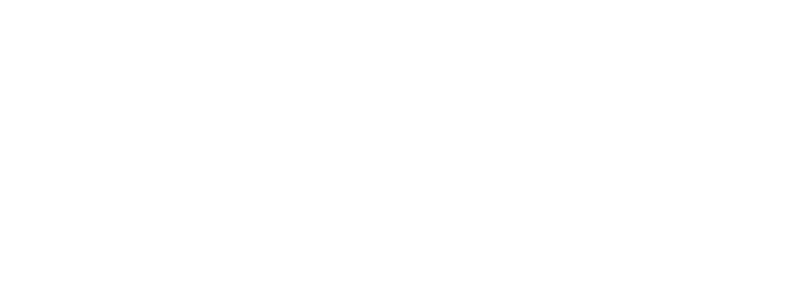
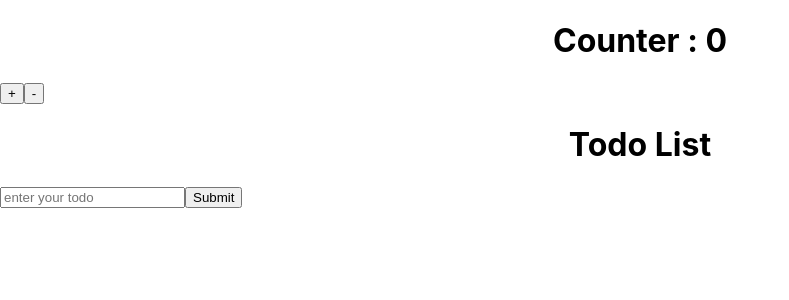
Before and after one commit to prachisinghsherawat/React-Practice, a React (Create React App) app: page /task2 in a window 1280 px wide. Before the commit this address had no page. Shown: the top 300 px of the page, without its empty margins (0-789 px from the left). Built offline with nearby package versions, Linux system fonts and the light colour scheme.

Commit message:
All Routes

```diff
--- a/src/Components/AllRoutes/AllRoutes.jsx
+++ b/src/Components/AllRoutes/AllRoutes.jsx
@@ -3,6 +3,7 @@ import { HomeDetails } from "../MovieApp/HomeDetails"
 import { Route , Routes } from "react-router"
 import { Movies } from "../MovieApp/Movie"
 import { Task } from "../Revision/Task1"
+import { HomePage } from "../Revision/Task2/HomePage"
 
 export const AllRoutes = () => {
 
@@ -12,7 +13,8 @@ export const AllRoutes = () => {
         <Routes>
             <Route path="/" element={<Home />} />
             <Route path="/details/:id" element={<HomeDetails />} />
-            <Route path="/task" element={<Task/>} />
+            <Route path="/task1" element={<Task/>} />
+            <Route path="/task2" element={<HomePage/>} />
         </Routes>
     )
 }
--- /dev/null
+++ b/src/Components/Revision/Task2/Counter.jsx
@@ -0,0 +1,16 @@
+
+
+export const Counter = ({counter , Increment , Decrement}) => {
+
+    return(
+
+        <>
+
+        <h1>Counter : {counter}</h1>
+
+        <button onClick={Increment}>+</button>
+        <button onClick={Decrement}>-</button>
+
+        </>
+    )
+}
--- /dev/null
+++ b/src/Components/Revision/Task2/HomePage.jsx
@@ -0,0 +1,25 @@
+import { useState } from "react"
+import { Counter } from "./Counter"
+import { Todo } from "./Todo"
+
+
+export const HomePage = () => {
+
+    const [counter , setCounter] = useState(0)
+
+    const Increment = () => {
+        setCounter(counter+1)
+    }
+
+    const Decrement = () => {
+        setCounter(counter-1)
+    }
+
+    return(
+
+        <>
+        <Counter counter = {counter} Increment ={Increment} Decrement={Decrement}/>
+        <Todo />
+        </>
+    )
+}
--- /dev/null
+++ b/src/Components/Revision/Task2/Todo.jsx
@@ -0,0 +1,16 @@
+
+
+export const Todo = () => {
+
+    return(
+
+        <>
+
+        <h1>Todo List</h1>
+
+        <input type="text" id="todo" placeholder="enter your todo"/>
+        <button>Submit</button>
+
+        </>
+    )
+}
```
